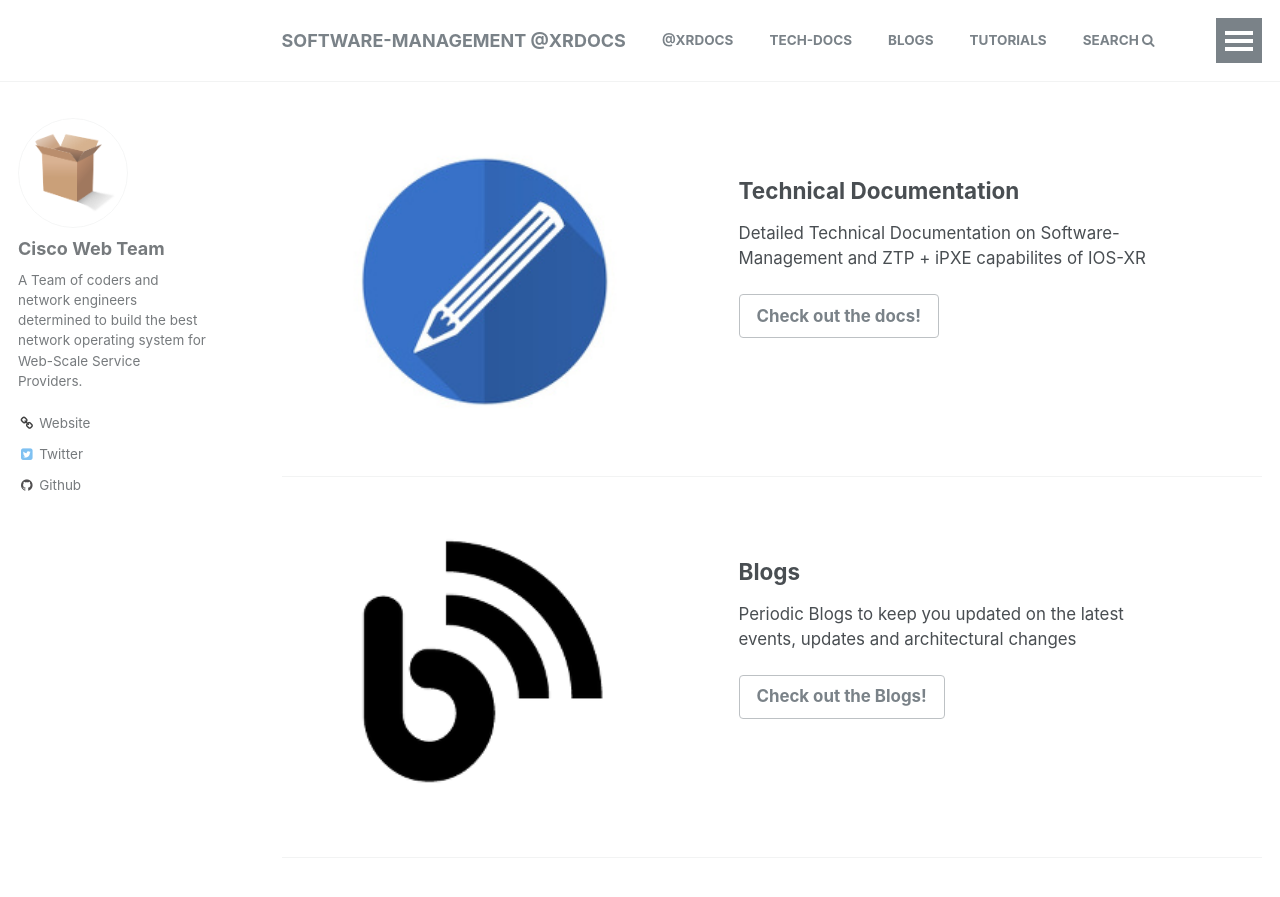
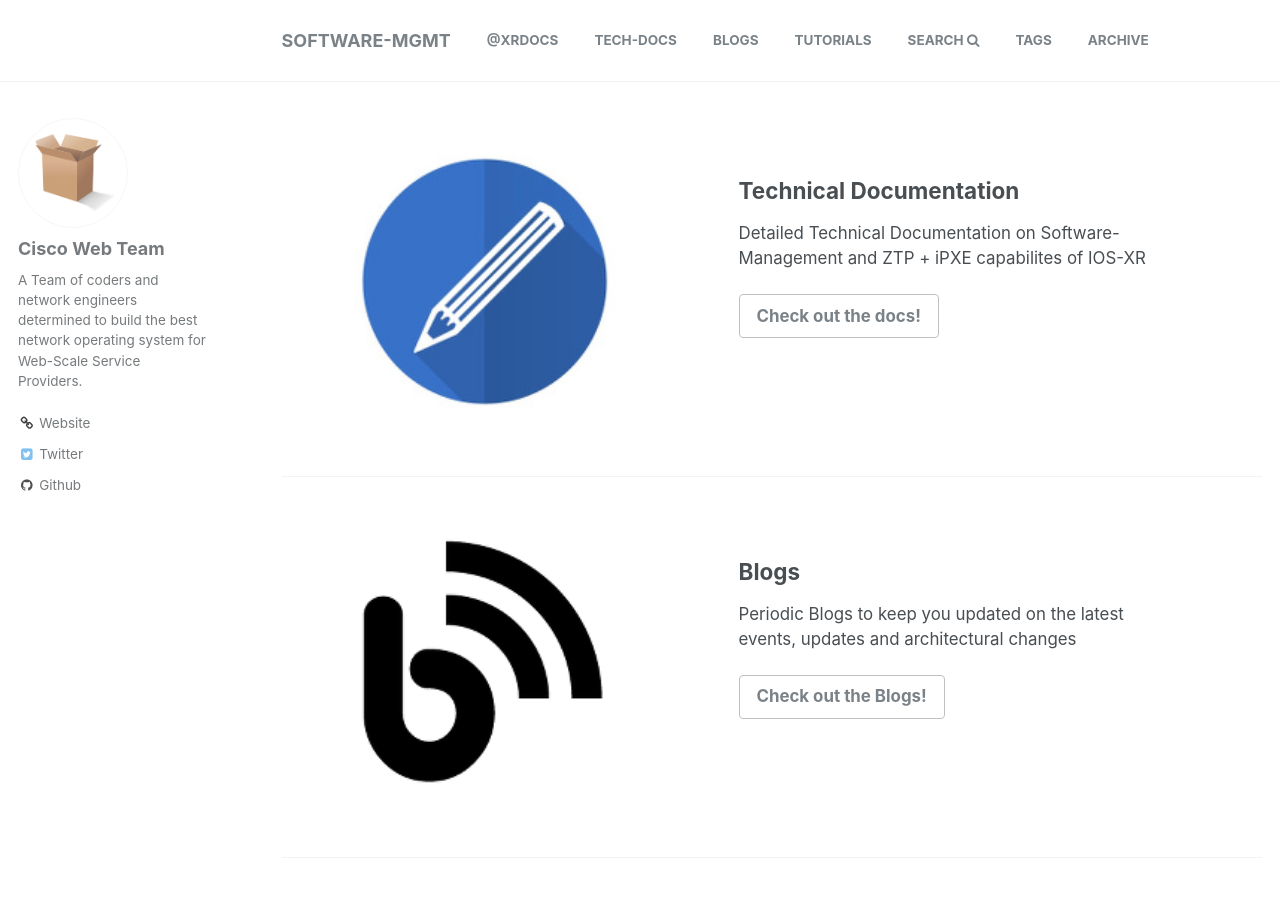
Before and after one commit to xrdocs/software-management, a Jekyll site: the page built from _pages/home.md, in a window 1280 px wide and 900 px high. Shown: the top 897 px of the window. Built offline with Jekyll 4.4.1, drawn with Linux system fonts in a browser that asks for light colours.

Commit message:
Update _config.yml

```diff
--- a/_config.yml
+++ b/_config.yml
@@ -8,7 +8,7 @@
 # Site Settings
 locale                   : "en-US"
 title                    : "IOS XR Software Management and ZTP @xrdocs"
-title_short              : "Software-Management @xrdocs"
+title_short              : "Software-Mgmt"
 title_separator          : "|"
 name                     : &name "Cisco Systems Inc"
 description              : &description "Documentation, Blogs and Tutorials on the Software Management and ZTP capabilities in IOS-XR"
```
